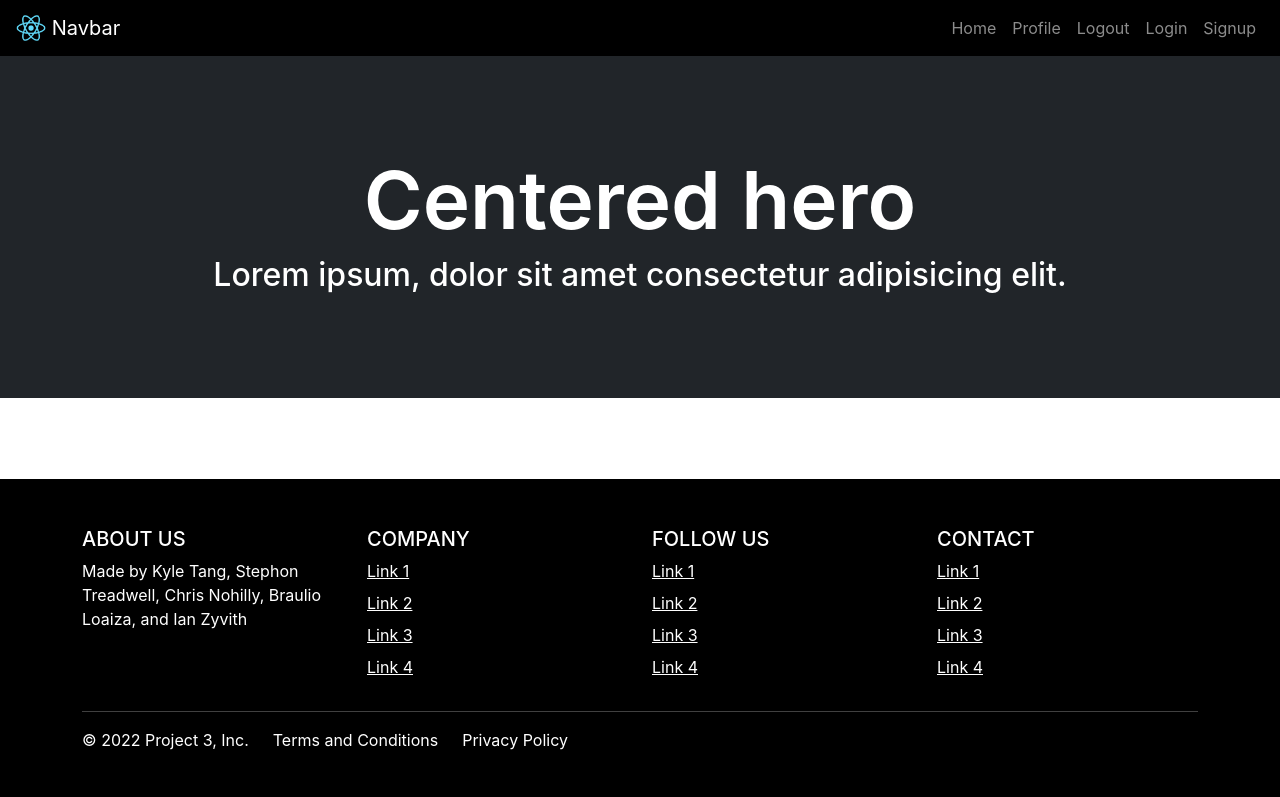
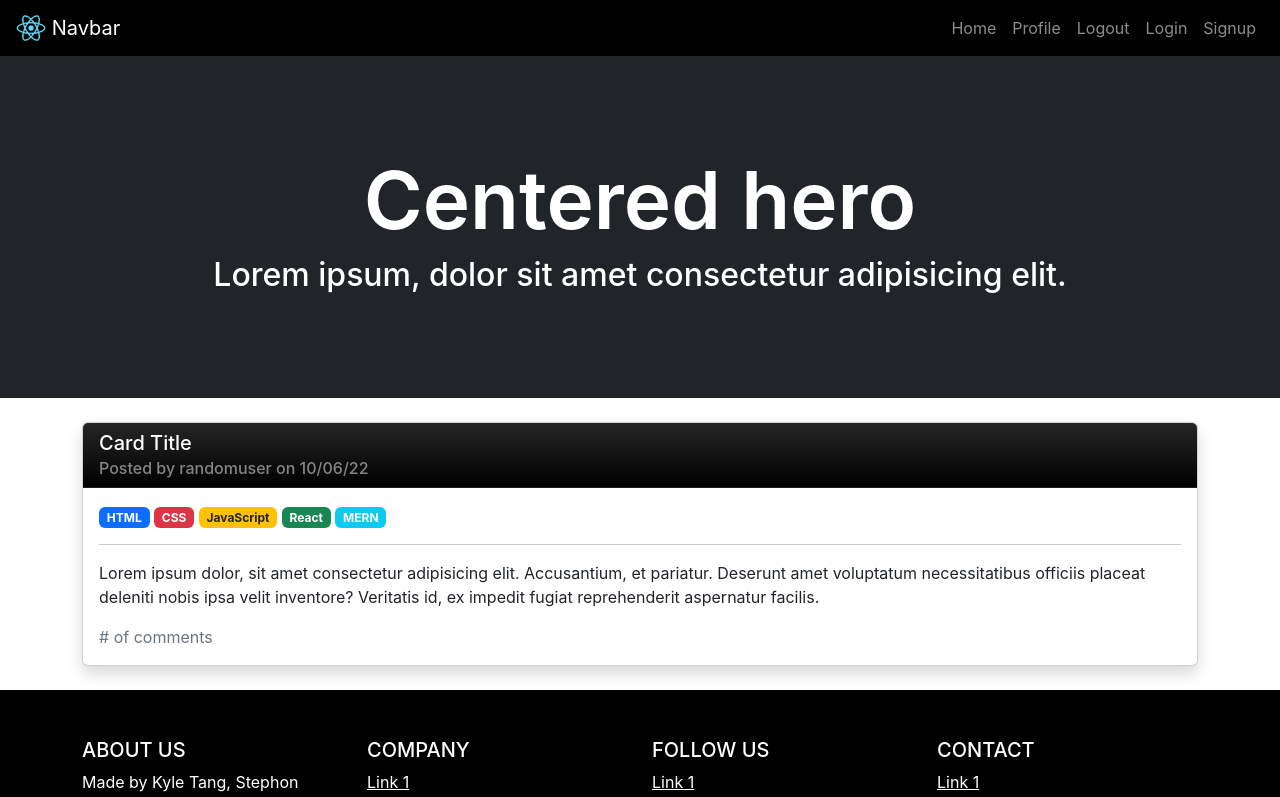
Before and after one commit to cnohilly/codeflow, a React (Create React App) app in the folder client/: page / in a window 1280 px wide. Shown: the top 797 px of the page. Built offline with nearby package versions, Linux system fonts and the light colour scheme.

Commit message:
added project card test for homepage

```diff
--- a/client/src/pages/Home.js
+++ b/client/src/pages/Home.js
@@ -16,6 +16,37 @@ const Home = () => {
       {/* container for project card list */}
       <Container id="home-project-list" className="py-4 ">
         <Row xs={1} className="g-4">
+          <Col>
+            <Card className="shadow">
+              <Card.Header className="bg-black bg-gradient text-white">
+                <Card.Title>
+                  Card Title
+                </Card.Title>
+                <Card.Subtitle className="text-white-50">
+                  Posted by randomuser on 10/06/22
+                </Card.Subtitle>
+              </Card.Header>
+              <Card.Body>
+                <div>
+                  <Badge bg="primary">HTML</Badge>{' '}
+                  <Badge bg="danger">CSS</Badge>{' '}
+                  <Badge bg="warning" text="dark">JavaScript</Badge>{' '}
+                  <Badge bg="success">React</Badge>{' '}
+                  <Badge bg="info">MERN</Badge>{' '}
+                </div>
+                <hr />
+                <Card.Text>
+                  Lorem ipsum dolor, sit amet consectetur adipisicing elit.
+                  Accusantium, et pariatur. Deserunt amet voluptatum necessitatibus
+                  officiis placeat deleniti nobis ipsa velit inventore?
+                  Veritatis id, ex impedit fugiat reprehenderit aspernatur facilis.
+                </Card.Text>
+                <Card.Link href="#" className="text-decoration-none text-muted">
+                  # of comments
+                </Card.Link>
+              </Card.Body>
+            </Card>
+          </Col>
         </Row>
       </Container>
     </div>
```
